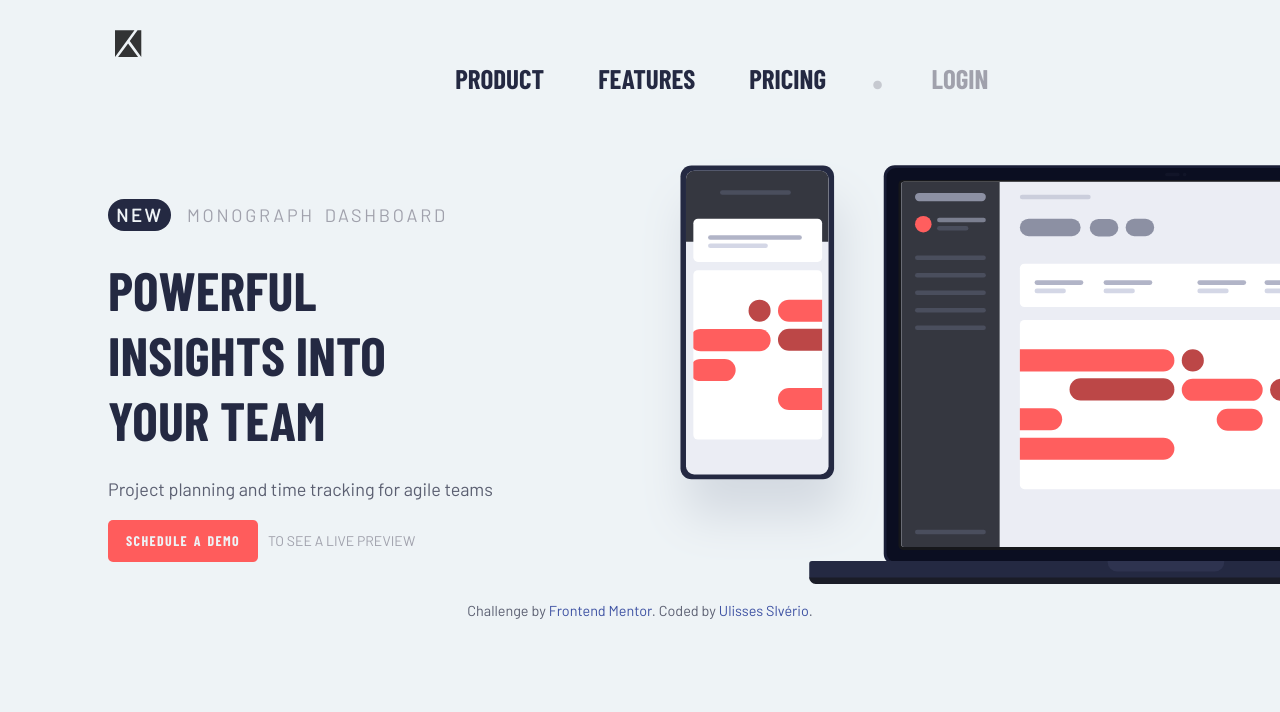
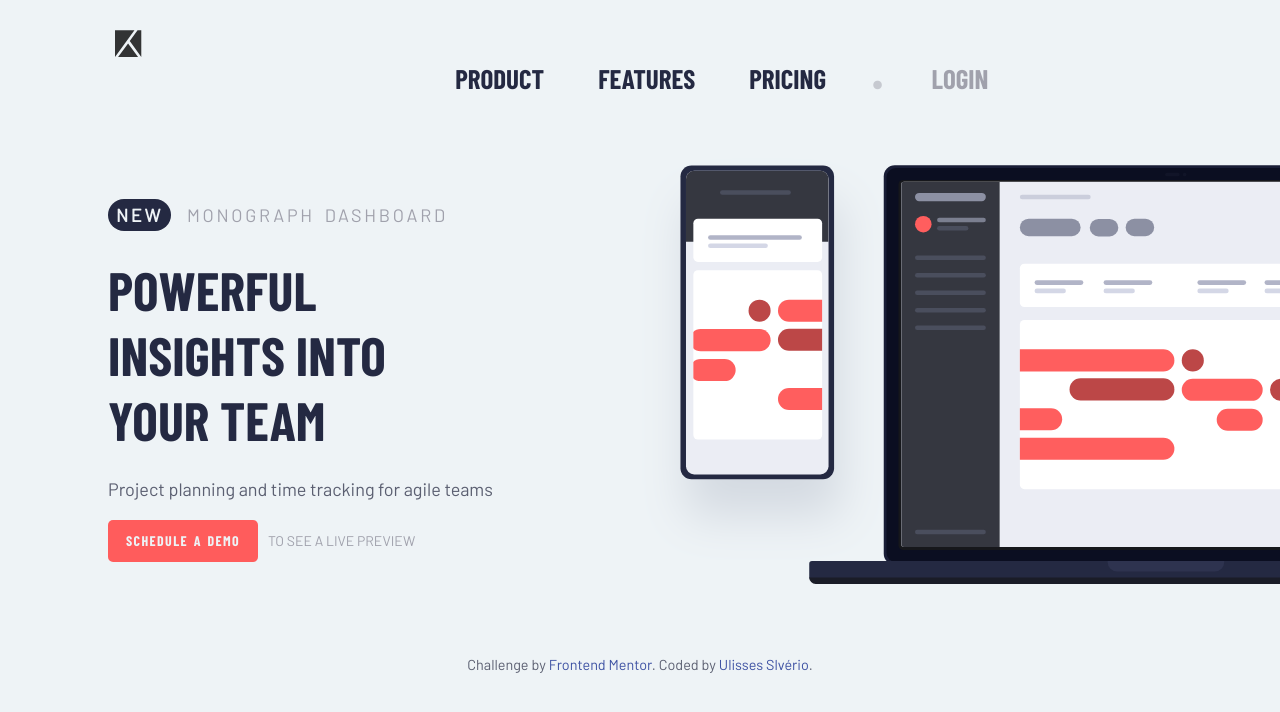
Before and after one commit to Odisseu93/tracking-intro-component, a React (Create React App) app: page / in a window 1280 px wide. Shown: the top 712 px of the page. Built offline with nearby package versions, Linux system fonts and the light colour scheme.

Commit message:
update footer

```diff
--- a/src/css/style.css
+++ b/src/css/style.css
@@ -153,6 +153,7 @@
 }
 
 .footer {
+  margin-top: 3em;
   padding: 0 35px;
   box-sizing: border-box;
   display: flex;
--- a/src/sass/styles.sass
+++ b/src/sass/styles.sass
@@ -137,6 +137,7 @@
       display: inline-block
 
 .footer
+  margin-top: 3em
   padding: 0 35px
   box-sizing: border-box
   display: flex
```
Also changed, not shown: 1 other file (tests, documents, lock files or other folders).
